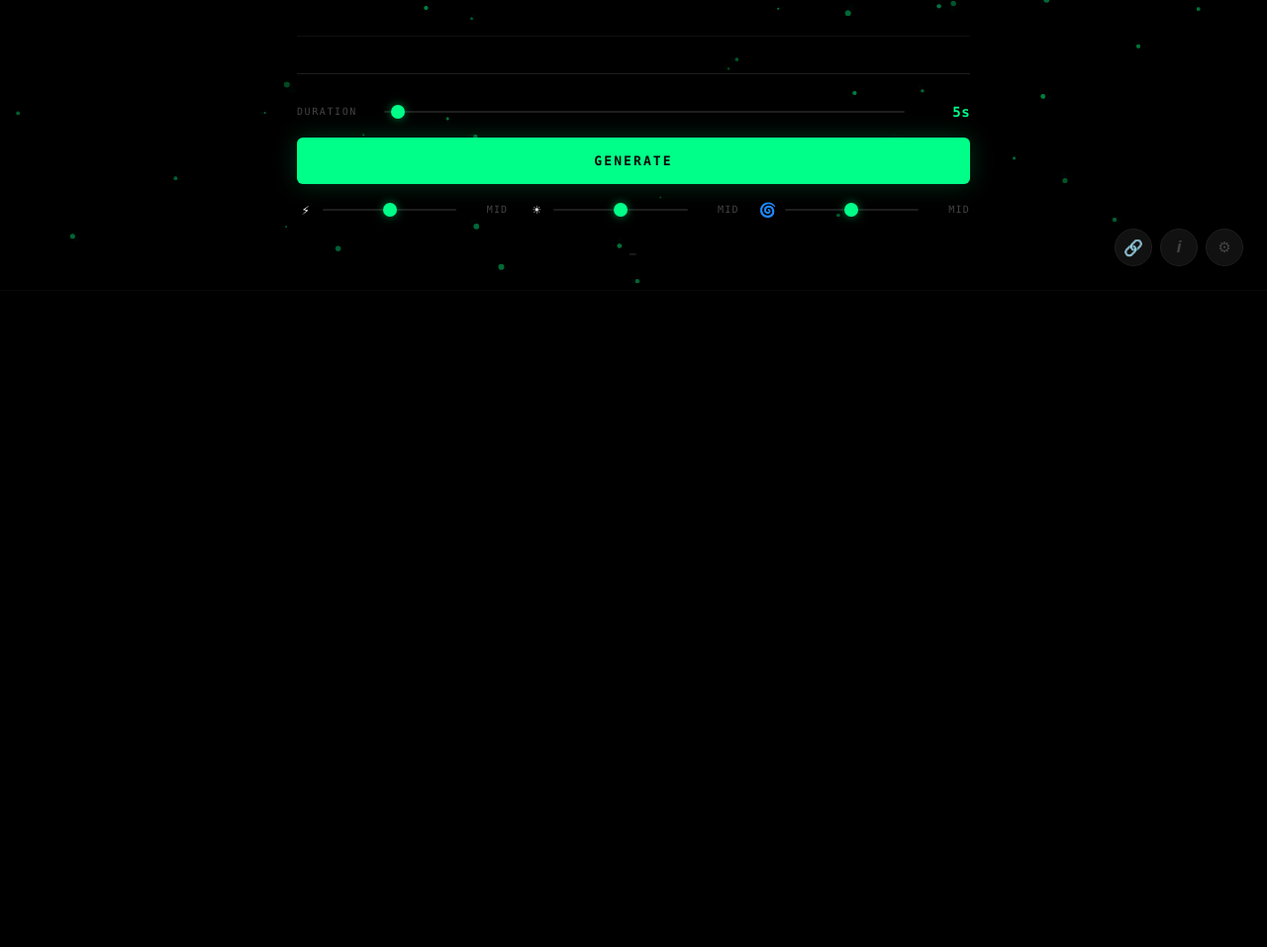
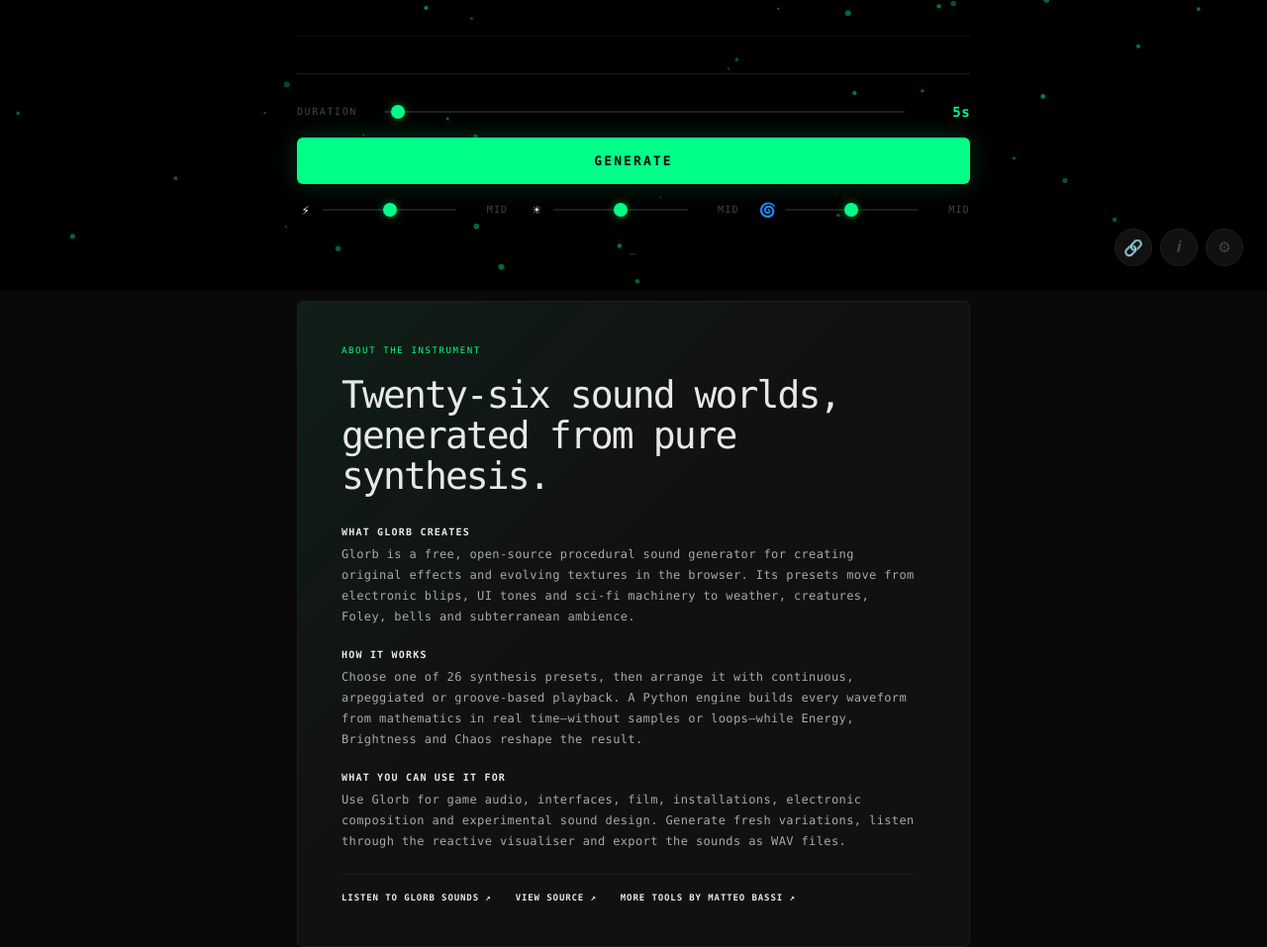
Before and after one commit to bassimatte/glorb, a Flask app: page / in a window 1280 px wide. Shown: the part 507-1464 px from the top of the page at 99% size. Before the commit the page ends 794 px from the top, so only its background shows below. Run offline with Flask 3, Linux system fonts and the light colour scheme.

Commit message:
Add visible GLORB about section

```diff
--- a/templates/index.html
+++ b/templates/index.html
@@ -211,6 +211,79 @@
       font-size: 12px;
       line-height: 1.6;
       letter-spacing: 0.02em;
+    }
+
+    /* ── About the instrument ─────────────────────────────────────── */
+    .about-glorb {
+      position: relative;
+      z-index: 1;
+      width: min(calc(100% - 48px), 680px);
+      margin: 10px auto 56px;
+      padding: clamp(26px, 5vw, 44px);
+      border: 1px solid var(--border);
+      border-radius: var(--radius);
+      background:
+        linear-gradient(135deg, color-mix(in srgb, var(--accent) 6%, transparent), transparent 44%),
+        var(--surface);
+      color: var(--fg);
+    }
+    .about-glorb-kicker {
+      margin: 0 0 20px;
+      color: var(--accent);
+      font-size: 9px;
+      letter-spacing: 0.18em;
+      text-transform: uppercase;
+    }
+    .about-glorb h2 {
+      max-width: 560px;
+      margin: 0 0 30px;
+      color: var(--fg);
+      font-size: clamp(24px, 5vw, 38px);
+      font-weight: 400;
+      letter-spacing: -0.05em;
+      line-height: 1.08;
+    }
+    .about-glorb-copy { max-width: 580px; }
+    .about-glorb-copy h3 {
+      margin: 0 0 7px;
+      color: var(--fg);
+      font-size: 10px;
+      font-weight: 700;
+      letter-spacing: 0.12em;
+      text-transform: uppercase;
+    }
+    .about-glorb-copy p {
+      margin: 0 0 22px;
+      color: var(--fg);
+      opacity: 0.7;
+      font-size: 12px;
+      line-height: 1.75;
+    }
+    .about-glorb-links {
+      display: flex;
+      flex-wrap: wrap;
+      gap: 12px 24px;
+      padding-top: 18px;
+      border-top: 1px solid var(--border);
+    }
+    .about-glorb-links a {
+      color: var(--fg);
+      font-size: 9px;
+      font-weight: 600;
+      letter-spacing: 0.1em;
+      text-decoration: none;
+      text-transform: uppercase;
+      transition: color 0.2s ease;
+    }
+    .about-glorb-links a:hover,
+    .about-glorb-links a:focus-visible { color: var(--accent); }
+    @media (max-width: 520px) {
+      .about-glorb {
+        width: calc(100% - 32px);
+        margin-bottom: 40px;
+        padding: 24px 20px;
+      }
+      .about-glorb h2 { margin-bottom: 26px; }
     }
 
     /* ── Waveform canvas ─────────────────────────────────────────── */
@@ -796,6 +869,27 @@
 
 </div><!-- .shell -->
 
+<section class="about-glorb" aria-labelledby="about-glorb-title">
+  <p class="about-glorb-kicker">About the instrument</p>
+  <h2 id="about-glorb-title">Twenty-six sound worlds, generated from pure synthesis.</h2>
+  <div class="about-glorb-copy">
+    <h3>What Glorb creates</h3>
+    <p>Glorb is a free, open-source procedural sound generator for creating original effects and evolving textures in the browser. Its presets move from electronic blips, UI tones and sci-fi machinery to weather, creatures, Foley, bells and subterranean ambience.</p>
+
+    <h3>How it works</h3>
+    <p>Choose one of 26 synthesis presets, then arrange it with continuous, arpeggiated or groove-based playback. A Python engine builds every waveform from mathematics in real time—without samples or loops—while Energy, Brightness and Chaos reshape the result.</p>
+
+    <h3>What you can use it for</h3>
+    <p>Use Glorb for game audio, interfaces, film, installations, electronic composition and experimental sound design. Generate fresh variations, listen through the reactive visualiser and export the sounds as WAV files.</p>
+
+    <div class="about-glorb-links">
+      <a href="https://freesound.org/people/bassimat/packs/45732/" target="_blank" rel="noopener">Listen to Glorb sounds ↗</a>
+      <a href="https://github.com/bassimatte/glorb" target="_blank" rel="noopener">View source ↗</a>
+      <a href="https://bassimatte.github.io/#instruments">More tools by Matteo Bassi ↗</a>
+    </div>
+  </div>
+</section>
+
 <!-- ═══════════ FLOATING SETTINGS ═══════════ -->
 <button id="float-info">i</button>
 <button id="float-share">🔗</button>
```
Also changed, not shown: docs/index.html (+94 -0 lines), test_about_section.py (added, +43 -0 lines).
